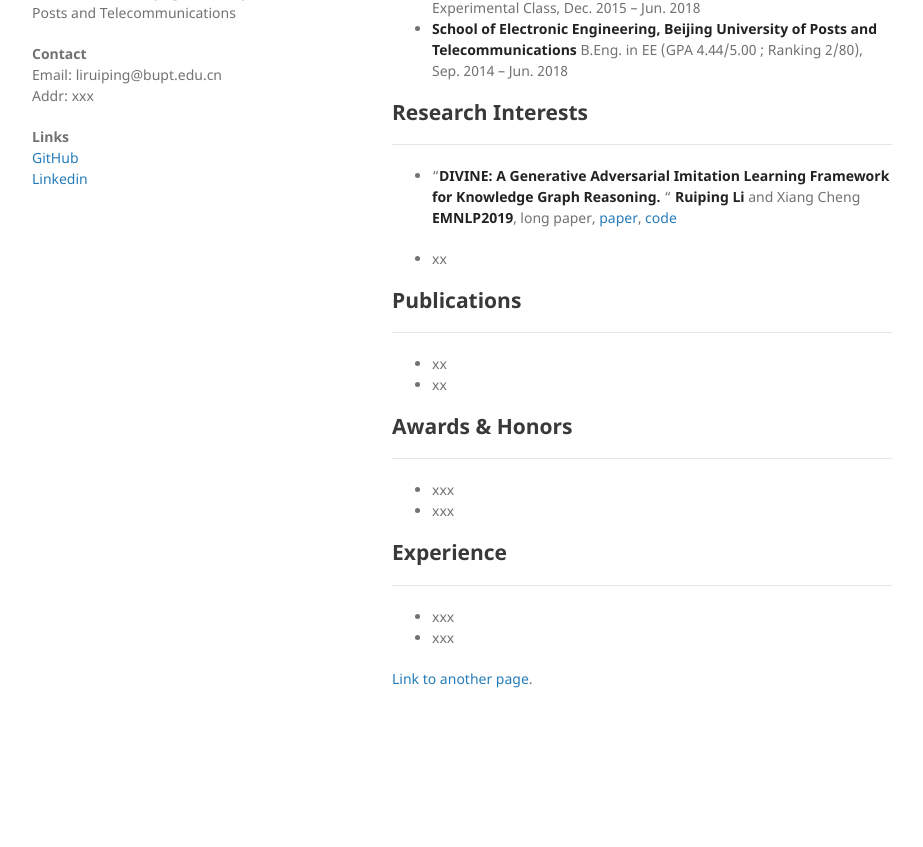
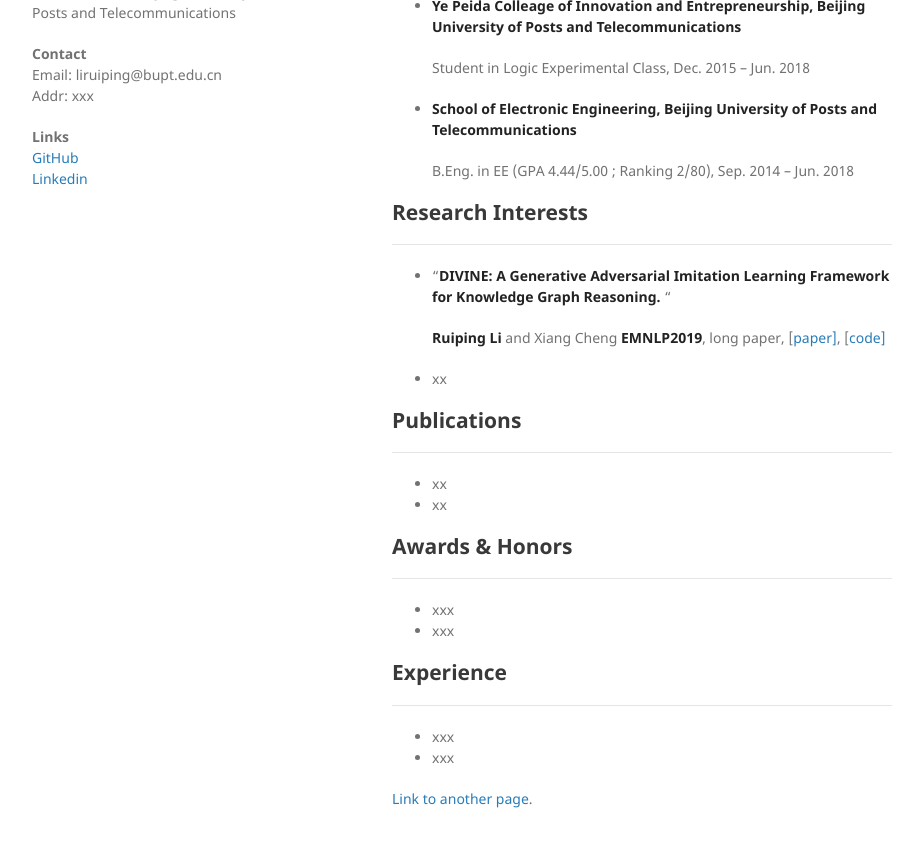
Before and after one commit to Ruiping-Li/Ruiping-Li.github.io, a Jekyll site: the page built from index.md, in a window 1280 px wide and 1214 px high, cut to the strip 335-1182 px from the top of the window. Shown: the whole strip, without its empty margins (178-1101 px from the left). Built offline with Jekyll 4.4.1, drawn with Linux system fonts in a browser that asks for light colours; our own code applies the rules of GitHub Pages for plain Markdown files.

```diff
--- a/index.md
+++ b/index.md
@@ -9,10 +9,15 @@ xxx
 
 
 * **State Key Laboratory of Networking and Switching Technology, Beijing University of Posts and Telecommunications**
+
   M.S. Student Computer Science, Sep. 2018 -- Present
+
 * **Ye Peida Colleage of Innovation and Entrepreneurship, Beijing University of Posts and Telecommunications**
+
   Student in Logic Experimental Class, Dec. 2015 -- Jun. 2018
+
 * **School of Electronic Engineering, Beijing University of Posts and Telecommunications**
+
   B.Eng. in EE (GPA 4.44/5.00 ; Ranking 2/80), Sep. 2014 -- Jun. 2018
 
 ## Research Interests
@@ -20,8 +25,9 @@ xxx
 ---
 
 * "**DIVINE: A Generative Adversarial Imitation Learning Framework for Knowledge Graph Reasoning.** "
+
   **Ruiping Li** and Xiang Cheng
-  **EMNLP2019**, long paper, [paper](https://www.aclweb.org/anthology/TBD-709), [code](https://github.com/Ruiping-Li/DIVINE)
+  **EMNLP2019**, long paper, [[paper\]](https://www.aclweb.org/anthology/TBD-709), [[code\]](https://github.com/Ruiping-Li/DIVINE)
 
 * xx
 
```
